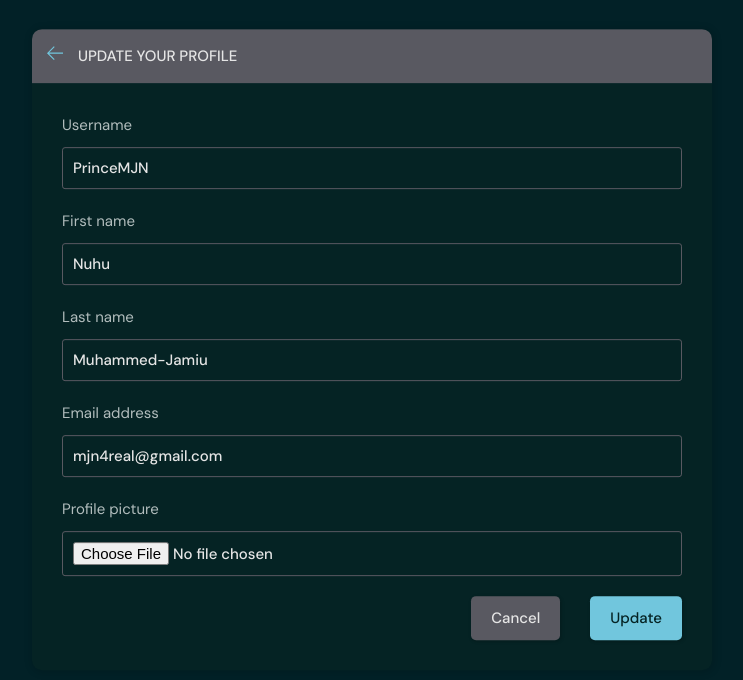
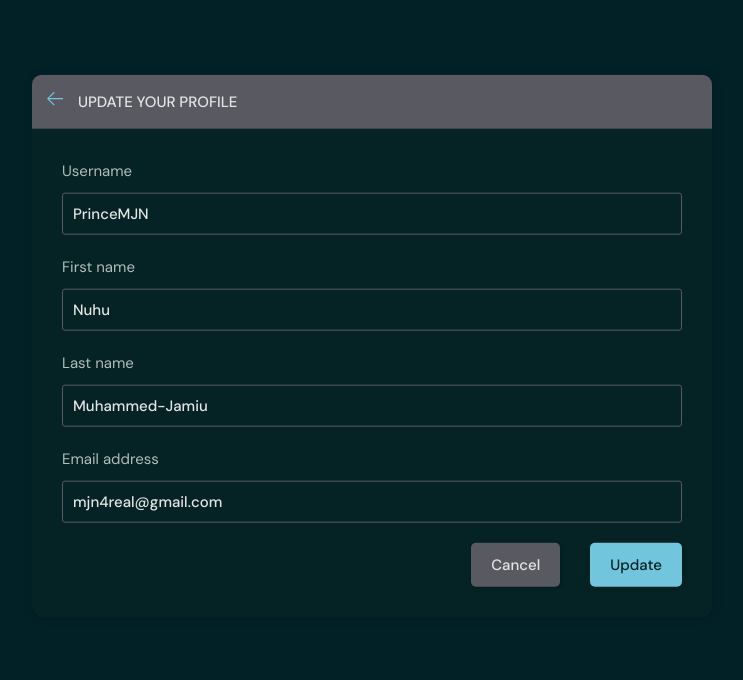
Before and after one commit to PrinceMJN/Topic-Discussion-App, a Django app: page /edit-user/ in a window 1280 px wide. Shown: the part 76-756 px from the top of the page, without its empty margins (268-1011 px from the left). Run offline with Django 5.2, Linux system fonts and the light colour scheme; a user stored in the database is signed in; data comes from the database, SQL or seed files in the repository.

Commit message:
Update edit_user.html

```diff
--- a/convaz/discus/templates/discus/edit_user.html
+++ b/convaz/discus/templates/discus/edit_user.html
@@ -29,22 +29,6 @@
                   </div>
                   {% endfor %}
 
-                      <div class="form__group">
-                            <label for="profile_pic">Profile picture</label>
-                            <input id="profile_pic" name="{{field.label}}" type="file" />
-                       </div>
-
-
-
-             <!-- <div class="form__group">
-                <label for="email">Email</label>
-                <input id="email" name="email" type="text" placeholder="E.g. john@email.com" />
-              </div> -->
-
-                     <!-- <div class="form__group">
-                            <label for="user_bio">Bio</label>
-                            <textarea name="user_bio" id="user_bio" placeholder="Write about yourself..."></textarea>
-                        </div> -->
                         <div class="form__action">
                             <a class="btn btn--dark" href="{% url 'home' %}">Cancel</a>
                             <button class="btn btn--main" type="submit">Update</button>
```
